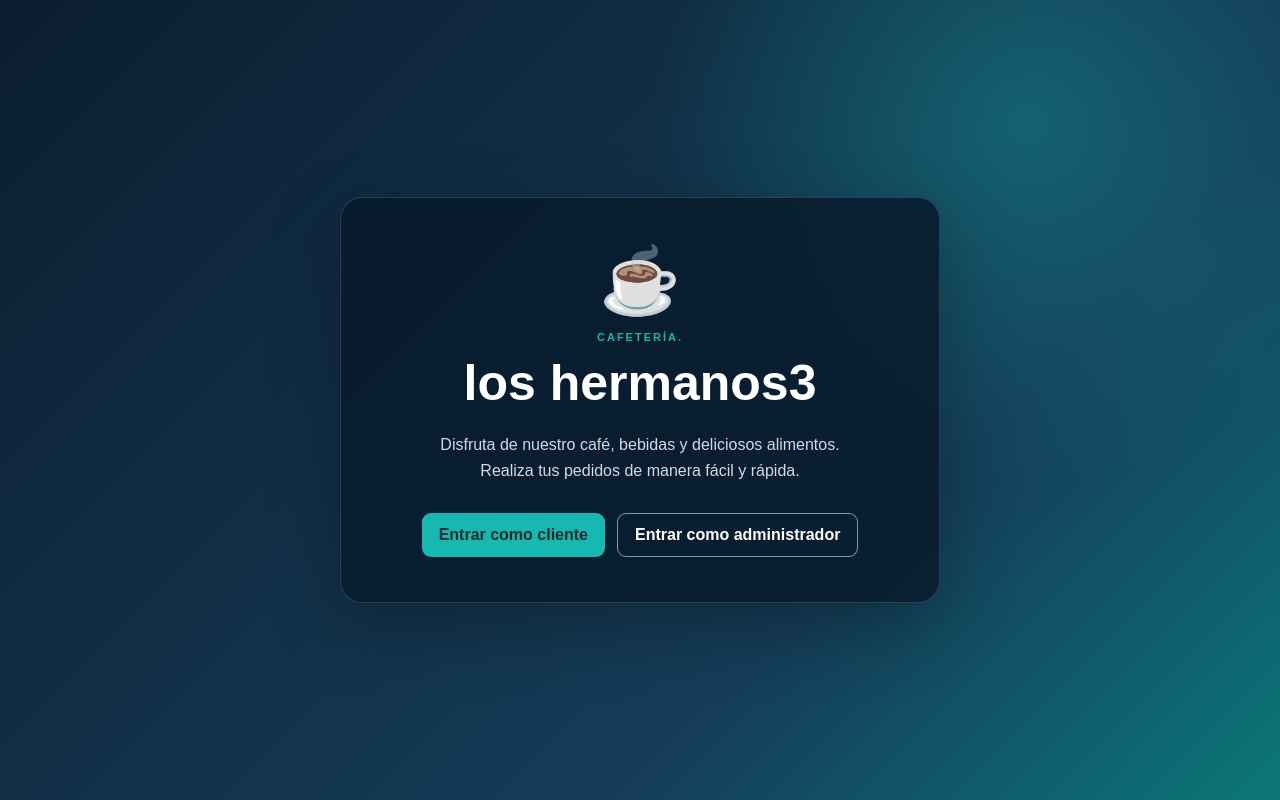
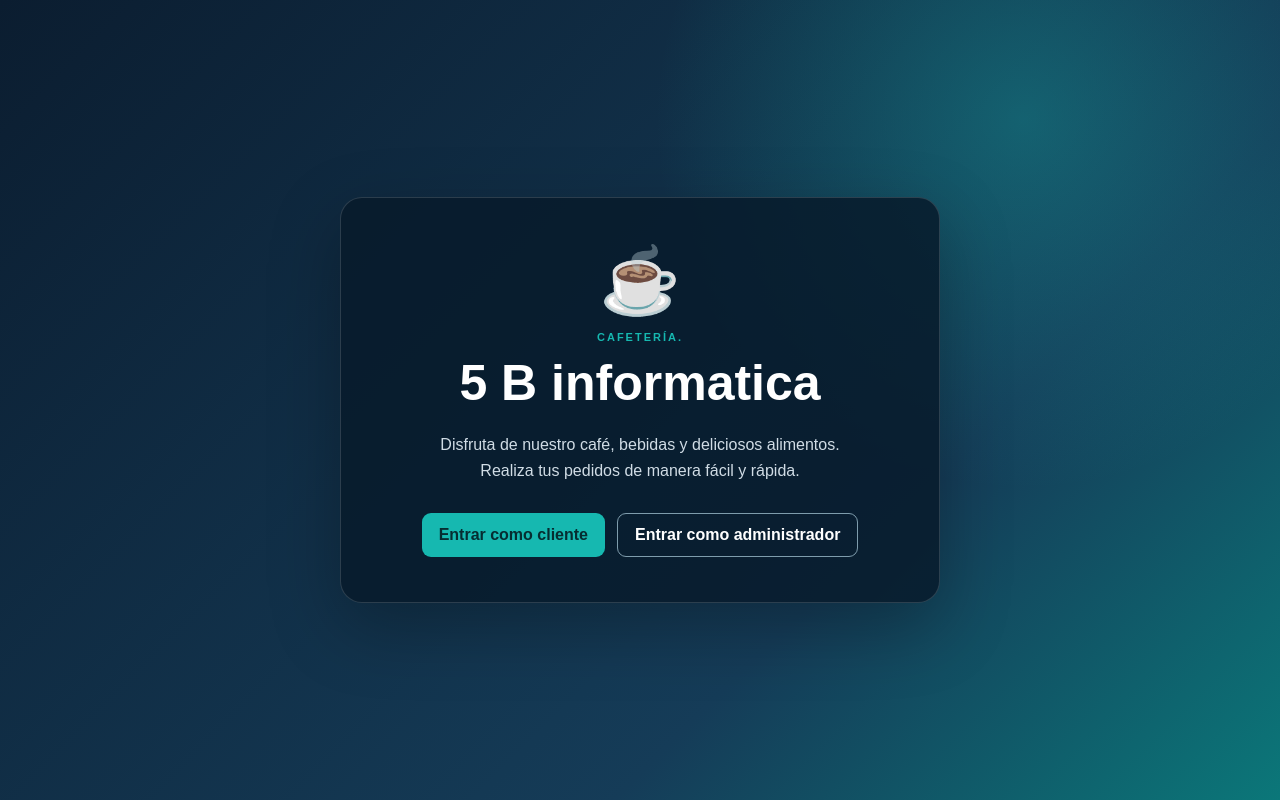
Before and after one commit to julonlondres-hash/cafe-central, a plain HTML site: page index.html in a window 1280 px wide. Drawn offline with Linux system fonts and the light colour scheme; a script that the page names is missing.

Commit message:
Actualizacion de la pagina

```diff
--- a/index.html
+++ b/index.html
@@ -24,7 +24,7 @@
 
             <p class="etiqueta">CAFETERÍA.</p>
 
-            <h1>los hermanos3
+            <h1> 5 B informatica
             </h1>
 
             <p class="descripcion">
```
